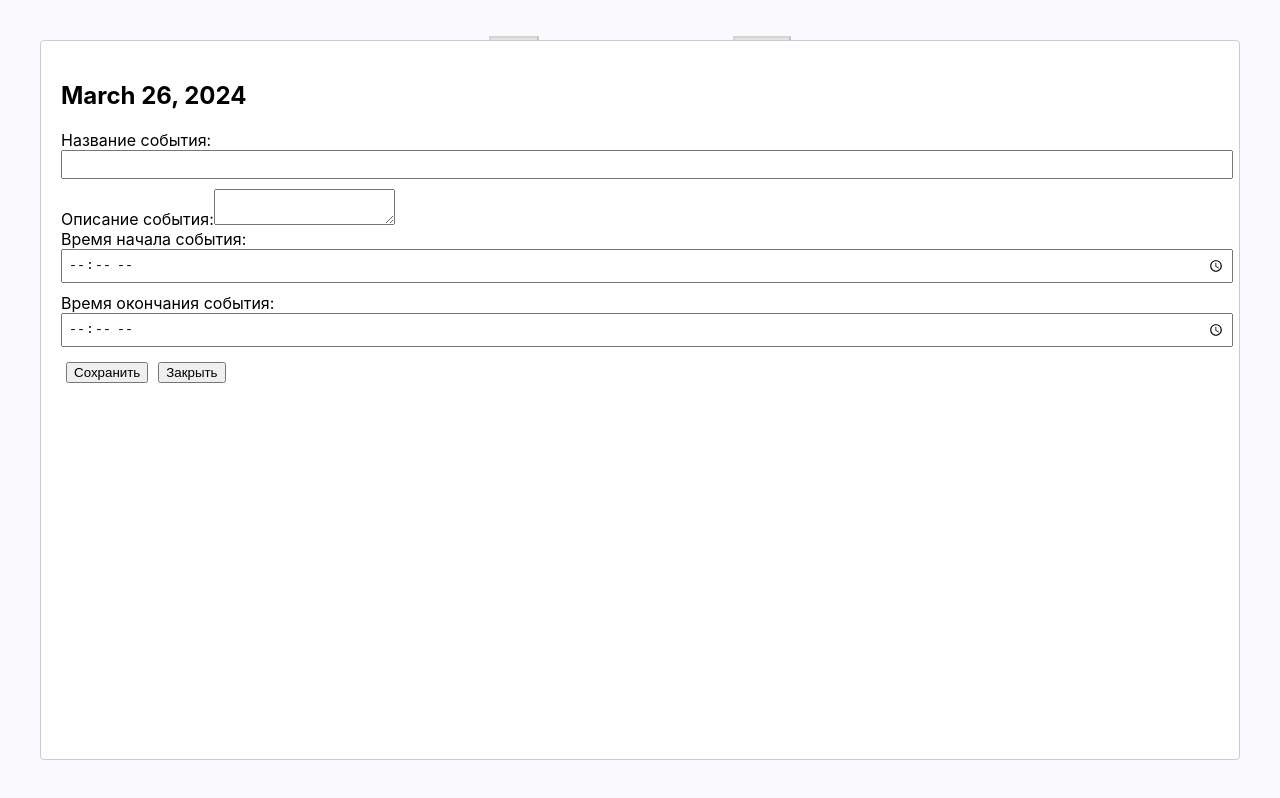
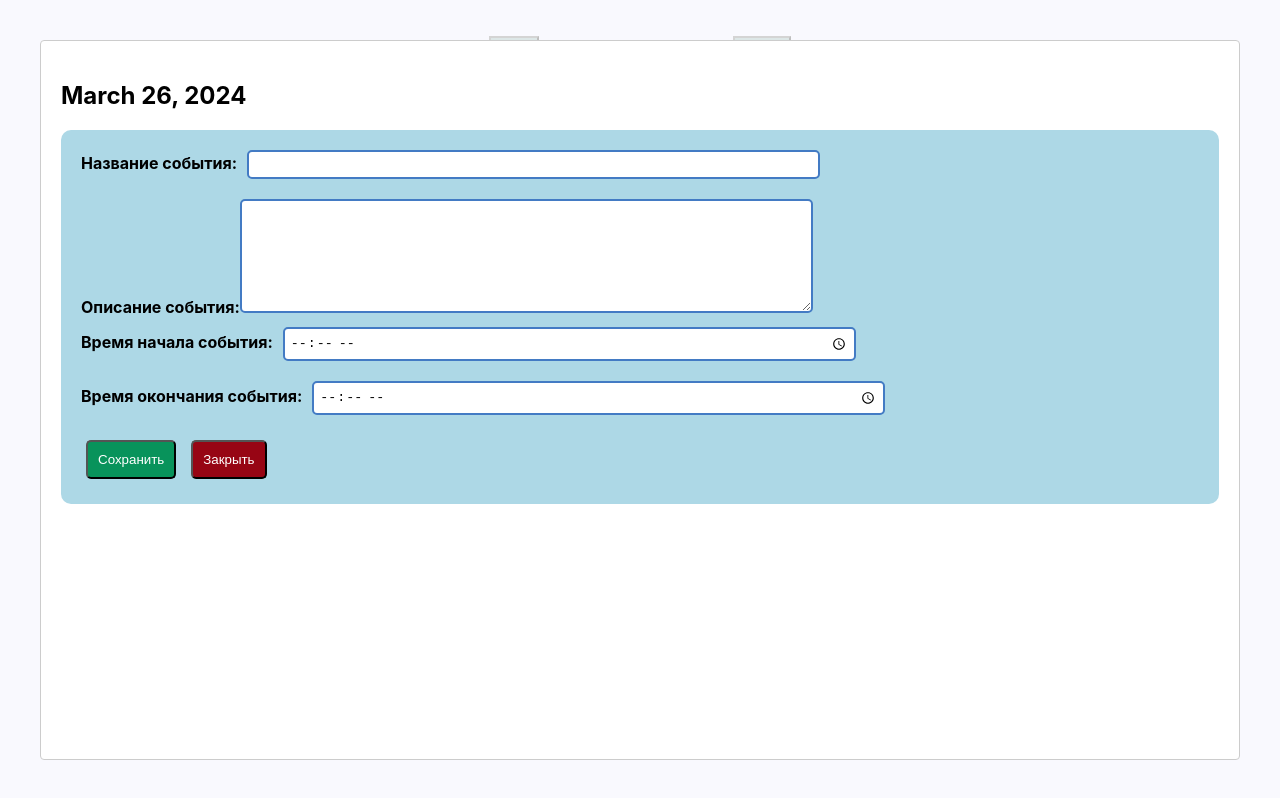
Before and after one commit to Sony20181/SMS-Organizer-, a React (Create React App) app in the folder organaizer/: page / in a window 1280 px wide. Both pictures are taken after a click on the icon 640 px from the left and 108 px from the top of the page. Built offline with nearby package versions, Linux system fonts and the light colour scheme.

Commit message:
функция post, стили к форме

```diff
--- a/organaizer/src/App.js
+++ b/organaizer/src/App.js
@@ -3,7 +3,7 @@ import './App.css';
 import Organizer from './Organaizer';
 import { AiFillCloseCircle } from "react-icons/ai";
 import { IoMdAdd } from "react-icons/io";
-import { useState } from 'react';
+import { useState,useEffect  } from 'react';
 import Modal from 'react-modal';
 import EventForm from './Form';
 import EventInfo from './EventInfo';
@@ -17,14 +17,72 @@ function App() {
   const [selectedDay, setSelectedDay] = useState(new Date().getDate());
   const [modalIsOpen, setModalIsOpen] = useState(false);
   const [modalIsOpenEventInfo, setModalIsOpenEventInfo] = useState(false);
+  const [events, setEvents] = useState(
+    {});
+    /*
+    const [user, setUsers] = useState(
+      []);
+  useEffect(() => {
+    fetch('http://95.106.139.183:8080/events')
+       .then((response) => response.json())
+       .then((data) => {
+          console.log(data);
+          setUsers(data);
+       })
+       .catch((err) => {
+          console.log(err.message);
+       });
+ }, []);*/
+ /*const getEvent = async () => {
+  await fetch('http://95.106.139.183:8080/events')
+  .then((response) => response.json())
+       .then((data) => {
+          console.log(data);
+          setUsers(data);
+       })
+       .catch((err) => {
+          console.log(err.message);
+       });
+}; */
+console.log("events", events)
 
-  const [formData, setFormData] = useState({});
+ const addEvent = async (events) => {
+  console.log(typeof  events.eventStartTime);
+
+  await fetch('http://95.106.139.183:8080/events', {
+     method: 'POST',
+     body: JSON.stringify({
+        id: Math.random().toString(36).slice(2),
+        title: events.eventName,
+        description: events.eventDescription,
+        event_date:`${currentDate.getFullYear()}-${currentDate.getMonth() + 1}-${selectedDay}`,
+        time_start:events.eventStartTime,
+        time_end: events.eventEndTime,
+        owner_id: 1
+
+     }),
+     headers: {
+        'Content-type': 'application/json; charset=UTF-8',
+     },
+  })
+     .then((response) => response.json())
+     .then((data) => {
+        console.log("data",data)
+        setEvents((prevEvents) => {
+        return { ...prevEvents, [data.event_date]: [...(prevEvents[data.event_date] || []), data] };
+      });
+     })
+     .catch((err) => {
+        console.log(err.message);
+     });
+};
+
 
   const handleFormSubmit = (data) => {
     const day = selectedDay;
     const key = `${currentDate.getFullYear()}-${currentDate.getMonth() + 1}-${day}`;
 
-    setFormData(prevData => ({
+    setEvents(prevData => ({
       ...prevData,
       [key]: [...(prevData[key] || []), data],
     }));
@@ -32,17 +90,15 @@ function App() {
   const updateFormData = (updatedData) => {
     const day = selectedDay;
     const key = `${currentDate.getFullYear()}-${currentDate.getMonth() + 1}-${day}`;
-    setFormData(prevData => ({
+    setEvents(prevData => ({
     ...prevData,
     [key]: updatedData,
     }));
     };
-   console.log("APPformData",formData, Object.keys(formData).length )
-   if (Object.keys(formData).length = 0) {
-    // Execute logic when formData length is greater than 0
-    console.log('formData length is greater than 0');
-  }
-
+    const handleSelectDay = (day) => {
+      setSelectedDay(day);
+    };
+  /*не изменять */
   const daysInMonth = (date) => {
     return new Date(date.getFullYear(), date.getMonth() + 1, 0).getDate();
   };
@@ -56,10 +112,8 @@ function App() {
     setCurrentDate(new Date(currentDate.getFullYear(), currentDate.getMonth() + 1));
     setSelectedDay("")
   };
-  const handleSelectDay = (day) => {
-    setSelectedDay(day);
-  };
-  const openModal = () => {
+
+  const openModalEventForm = () => {
     if (selectedDay) {
       setModalIsOpen(true);
     } else {
@@ -67,116 +121,7 @@ function App() {
     }
   };
 
-  const closeModal = () => {
-    setModalIsOpen(false);
-  };
-  const openModalEventInfo = () => {
-
-    setModalIsOpenEventInfo(true);
-
-  };
-
-  const closeModalEventInfo = () => {
-    setModalIsOpenEventInfo(false);
-  };
-
-    return (
-    <div className="calendar">
-
-    <div className="month-header">
-      <button onClick={handlePrevMonth} className="HeaderButton">Назад</button>
-      <h2>{currentDate.toLocaleString('default', { month: 'long' })} {currentDate.getFullYear()}</h2>
-      <button onClick={handleNextMonth} className="HeaderButton">Вперед</button>
-    </div>
-
-    <IoMdAdd className="Add-Task" onClick={openModal} />
-    <Modal
-      isOpen={modalIsOpen}
-      onRequestClose={closeModal}
-    >
-      <h2>{currentDate.toLocaleString('default', { month: 'long' })} {selectedDay}, {currentDate.getFullYear()}</h2>
-      <EventForm
-          onFormSubmit={handleFormSubmit}
-          closeModal= {closeModal}
-
-        />
-    </Modal>
-
-     <div className="days-grid">
-      {[...Array(daysInMonth(currentDate)).keys()].map(day => (
-          <div key={day} className={`day ${day + 1 === selectedDay ? 'selected' : ''} `} onClick={() => handleSelectDay(day + 1)}>
-            <h3>{day + 1}</h3>
-              {/**     {formData[`${currentDate.getFullYear()}-${currentDate.getMonth() + 1}-${day+1}`] && formData[`${currentDate.getFullYear()}-${currentDate.getMonth() + 1}-${day+1}`].map((event, index) => (
-                <TbSquareRoundedChevronDownFilled key={index} onClick={() => openModalEventInfo(event)} />
-)             )}*/}
-              {formData[`${currentDate.getFullYear()}-${currentDate.getMonth() + 1}-${day+1}`]?.length > 0 &&
-                <TbSquareRoundedChevronDownFilled onClick={() => openModalEventInfo()} />
-              }
-          </div>
-        ))}
-    </div>
-    <Modal
-        isOpen={modalIsOpenEventInfo}
-        onRequestClose={closeModalEventInfo}
-      >
-        <h2>{currentDate.toLocaleString('default', { month: 'long' })} {selectedDay}, {currentDate.getFullYear()}</h2>
-        <EventInfo
-          onFormSubmit={updateFormData}
-          closeModal={closeModalEventInfo}
-          eventData={formData[`${currentDate.getFullYear()}-${currentDate.getMonth() + 1}-${selectedDay}`]}
-        />
-    </Modal>
-
-  </div>
-  );
-}
-
-export default App;
-/*
-function App() {
-
-  const [currentDate, setCurrentDate] = useState(new Date());
-  const [selectedDay, setSelectedDay] = useState(new Date().getDate());
-  const [modalIsOpen, setModalIsOpen] = useState(false);
-  const [modalIsOpenEventInfo, setModalIsOpenEventInfo] = useState(false);
-  console.log(new Date())
-  const [formData, setFormData] = useState({});
-
-  const handleFormSubmit = (data) => {
-    const day = selectedDay
-    const key = `${currentDate.getFullYear()}-${currentDate.getMonth() + 1}-${day}`;
-    setFormData(prevData => ({
-      ...prevData,
-      [key]: data,
-    }));
-  };
-  console.log('formData:', formData);
-
-  const daysInMonth = (date) => {
-    return new Date(date.getFullYear(), date.getMonth() + 1, 0).getDate();
-  };
-
-  const handlePrevMonth = () => {
-    setCurrentDate(new Date(currentDate.getFullYear(), currentDate.getMonth() - 1));
-    setSelectedDay("")
-  };
-
-  const handleNextMonth = () => {
-    setCurrentDate(new Date(currentDate.getFullYear(), currentDate.getMonth() + 1));
-    setSelectedDay("")
-  };
-  const handleSelectDay = (day) => {
-    setSelectedDay(day);
-  };
-  const openModal = () => {
-    if (selectedDay) {
-      setModalIsOpen(true);
-    } else {
-      alert("Пожалуйста, выберите дату!");
-    }
-  };
-
-  const closeModal = () => {
+  const closeModalEventForm = () => {
     setModalIsOpen(false);
   };
   const openModalEventInfo = () => {
@@ -196,34 +141,34 @@ function App() {
     <div className="calendar">
 
     <div className="month-header">
-      <button onClick={handlePrevMonth}>Назад</button>
+      <button onClick={handlePrevMonth} className="HeaderButton">Назад</button>
       <h2>{currentDate.toLocaleString('default', { month: 'long' })} {currentDate.getFullYear()}</h2>
-      <button onClick={handleNextMonth}>Вперед</button>
+      <button onClick={handleNextMonth} className="HeaderButton">Вперед</button>
     </div>
 
-    <IoMdAdd className="Add-Task" onClick={openModal} />
+    <IoMdAdd className="Add-Task" onClick={openModalEventForm} />
     <Modal
       isOpen={modalIsOpen}
-      onRequestClose={closeModal}
+      onRequestClose={closeModalEventForm}
     >
       <h2>{currentDate.toLocaleString('default', { month: 'long' })} {selectedDay}, {currentDate.getFullYear()}</h2>
       <EventForm
-          onFormSubmit={handleFormSubmit}
-          closeModal= {closeModal}
-
+          onFormSubmit={addEvent}
+          closeModal= {closeModalEventForm}
+          selectedDay = {selectedDay}
         />
     </Modal>
-
-
 
      <div className="days-grid">
       {[...Array(daysInMonth(currentDate)).keys()].map(day => (
           <div key={day} className={`day ${day + 1 === selectedDay ? 'selected' : ''} `} onClick={() => handleSelectDay(day + 1)}>
             <h3>{day + 1}</h3>
-            {formData[`${currentDate.getFullYear()}-${currentDate.getMonth() + 1}-${day+1}`] && (
+             {events[`${currentDate.getFullYear()}-${currentDate.getMonth() + 1}-${day+1}`]?.length > 0 &&
                 <TbSquareRoundedChevronDownFilled onClick={() => openModalEventInfo()} />
-            )}
-
+              }
+            {/**   {events[events.event_date]?.length > 0 &&
+                <TbSquareRoundedChevronDownFilled onClick={() => openModalEventInfo()} />
+              }*/}
           </div>
         ))}
     </div>
@@ -233,119 +178,14 @@ function App() {
       >
         <h2>{currentDate.toLocaleString('default', { month: 'long' })} {selectedDay}, {currentDate.getFullYear()}</h2>
         <EventInfo
-        onFormSubmit={handleFormSubmit}
+          onFormSubmit={updateFormData}
           closeModal={closeModalEventInfo}
-        eventData={formData[`${currentDate.getFullYear()}-${currentDate.getMonth() + 1}-${selectedDay}`]}
+          eventData={events[`${currentDate.getFullYear()}-${currentDate.getMonth() + 1}-${selectedDay}`]}
         />
     </Modal>
+
   </div>
   );
 }
 
 export default App;
-*/
-
-/*
-function App() {
-
-  const [currentDate, setCurrentDate] = useState(new Date());
-  const [tasks, setTasks] = useState({});
-  const [selectedDay, setSelectedDay] = useState(new Date().getDate());
-  const [modalIsOpen, setModalIsOpen] = useState(false);
-
-  // вычисляет количество дней в текущем месяце
-  const daysInMonth = (date) => {
-    return new Date(date.getFullYear(), date.getMonth() + 1, 0).getDate();
-  };
-  // навигации по месяцам
-  const handlePrevMonth = () => {
-    setCurrentDate(new Date(currentDate.getFullYear(), currentDate.getMonth() - 1));
-  };
-
-  const handleNextMonth = () => {
-    setCurrentDate(new Date(currentDate.getFullYear(), currentDate.getMonth() + 1));
-  };
-  //выбор дня
-  const handleSelectDay = (day) => {
-    setSelectedDay(day);
-  };
-  //открытие/закрытие модального окна для добавления новых задач
-  const openModal = () => {
-    setModalIsOpen(true);
-  };
-
-  const closeModal = () => {
-    setModalIsOpen(false);
-  };
-
-  // функции addTask, deleteTask, saveTask добавляют, удаляют и сохраняют задачи на выбранный день.
-  const addTask = (day, task) => {
-    const key = `${currentDate.getFullYear()}-${currentDate.getMonth() + 1}-${day}`;
-    console.log(key)
-    setTasks(prevTasks => {
-      return {
-        ...prevTasks,
-        [key]: [...(prevTasks[key] || []), task]
-      };
-    });
-  };
-  const deleteTask = (day, index) => {
-    const key = `${currentDate.getFullYear()}-${currentDate.getMonth() + 1}-${day}`;
-    setTasks(prevTasks => {
-      return {
-        ...prevTasks,
-        [key]: prevTasks[key].filter((_, i) => i !== index)
-      };
-    });
-  };
-  const saveTask = () => {
-    const task = document.querySelector('input').value;
-    addTask(selectedDay, task);
-    closeModal();
-  };
-
-
-
-
-
-  return (
-    <div className="calendar">
-
-    <div className="month-header">
-      <button onClick={handlePrevMonth} className="HeaderButton">Назад</button>
-      <h2 className="HeaderMonth" >{currentDate.toLocaleString('default', { month: 'long' })} {currentDate.getFullYear()}</h2>
-      <button onClick={handleNextMonth} className="HeaderButton">Вперед</button>
-    </div>
-
-    <IoMdAdd className="Add-Task" onClick={openModal} />
-    <Modal
-      isOpen={modalIsOpen}
-      onRequestClose={closeModal}
-    >
-      <h2>{currentDate.toLocaleString('default', { month: 'long' })} {selectedDay}, {currentDate.getFullYear()}</h2>
-      <input type="text" placeholder="Введите задачу" />
-      <button onClick={closeModal}>Закрыть</button>
-      <button onClick={saveTask}>Сохранить</button>
-    </Modal>
-
-
-
-    <div className="days-grid">
-      {[...Array(daysInMonth(currentDate)).keys()].map(day => (
-        <div key={day} className={`day ${day + 1 === selectedDay ? 'selected' : ''} `} onClick={() => handleSelectDay(day + 1)}>
-         <h3>{day + 1}</h3>
-          {tasks[`${currentDate.getFullYear()}-${currentDate.getMonth() + 1}-${day + 1}`] && tasks[`${currentDate.getFullYear()}-${currentDate.getMonth() + 1}-${day + 1}`].map((task, index) => (
-            <div key={index}>
-              <span>{task}</span>
-              <AiFillCloseCircle onClick={() => deleteTask(day + 1, index)} />
-            </div>
-          ))}
-
-        </div>
-      ))}
-    </div>
-  </div>
-  );
-}
-
-export default App;*/
--- a/organaizer/src/Form.js
+++ b/organaizer/src/Form.js
@@ -1,64 +1,67 @@
 import React, { useState } from 'react';
 
-function EventForm({ onFormSubmit ,closeModal}) {
+function EventForm({ onFormSubmit ,closeModal,selectedDay}) {
     const [eventName, setEventName] = useState('');
     const [eventDescription, setEventDescription] = useState('');
     const [eventStartTime, setEventStartTime] = useState('');
     const [eventEndTime, setEventEndTime] = useState('');
-
     const handleSubmit = (e) => {
         if(eventName){
             e.preventDefault();
-            onFormSubmit({ eventName,eventDescription,eventStartTime,eventEndTime });
+            onFormSubmit({ eventName,eventDescription,eventStartTime,eventEndTime});
             closeModal();
         }else alert("Пожалуйста, добавте событие на текущий день!");
       };
 
 
   return (
-    <form onSubmit={handleSubmit}>
-        <div>
-          <label htmlFor="eventName">Название события:</label>
+    <form onSubmit={handleSubmit} style={{ backgroundColor: "lightblue", padding: "20px", borderRadius: "10px" }}>
+        <div style={{ marginBottom: "10px" }}>
+          <label htmlFor="eventName" style={{ fontWeight: "bold" }}>Название события:</label>
           <input
             type="text"
             id="eventName"
             value={eventName}
             onChange={(e) => setEventName(e.target.value)}
+            style={{ border: "2px solid #437bc4", borderRadius: "5px", padding: "5px",width:"50%", marginLeft:"10px" }}
           />
         </div>
-        <div>
-          <label htmlFor="eventDescription">Описание события:</label>
+        <div style={{ marginBottom: "10px"}}>
+          <label htmlFor="eventDescription" style={{ fontWeight: "bold"}}>Описание события:</label>
           <textarea
             id="eventDescription"
             value={eventDescription}
             onChange={(e) => setEventDescription(e.target.value)}
+            style={{ border: "2px solid #437bc4", borderRadius: "5px", padding: "5px", minHeight: "100px", width:"50%"  }}
           />
         </div>
-        <div>
-          <label htmlFor="eventStartTime">Время начала события:</label>
+        <div style={{ marginBottom: "10px" }}>
+          <label htmlFor="eventStartTime" style={{ fontWeight: "bold" }}>Время начала события:</label>
           <input
             type="time"
             id="eventStartTime"
             value={eventStartTime}
             onChange={(e) => setEventStartTime(e.target.value)}
+            style={{ border: "2px solid #437bc4", borderRadius: "5px", padding: "5px", width:"50%", marginLeft:"10px" }}
           />
         </div>
-        <div>
-          <label htmlFor="eventEndTime">Время окончания события:</label>
+        <div style={{ marginBottom: "10px" }}>
+          <label htmlFor="eventEndTime" style={{ fontWeight: "bold" }}>Время окончания события:</label>
           <input
             type="time"
             id="eventEndTime"
             value={eventEndTime}
             onChange={(e) => setEventEndTime(e.target.value)}
+            style={{ border: "2px solid #437bc4", borderRadius: "5px", padding: "5px", width:"50%" , marginLeft:"10px"}}
           />
         </div>
-        <button type="button" onClick={handleSubmit}>
+        <button type="button" onClick={handleSubmit} style={{ backgroundColor: "#08935b", color: "white", padding: "10px", borderRadius: "5px", marginRight: "10px" }}>
           Сохранить
         </button>
-        <button type="button" onClick={closeModal}>
+        <button type="button" onClick={closeModal} style={{ backgroundColor: "#970514", color: "white", padding: "10px", borderRadius: "5px" }}>
           Закрыть
         </button>
-  </form>
+</form>
   );
 }
 
```
Also changed, not shown: organaizer/src/App.css (+54 -24 lines), organaizer/src/EventInfo.js (+7 -7 lines). Lines whose indentation alone changed are shown as unchanged.
